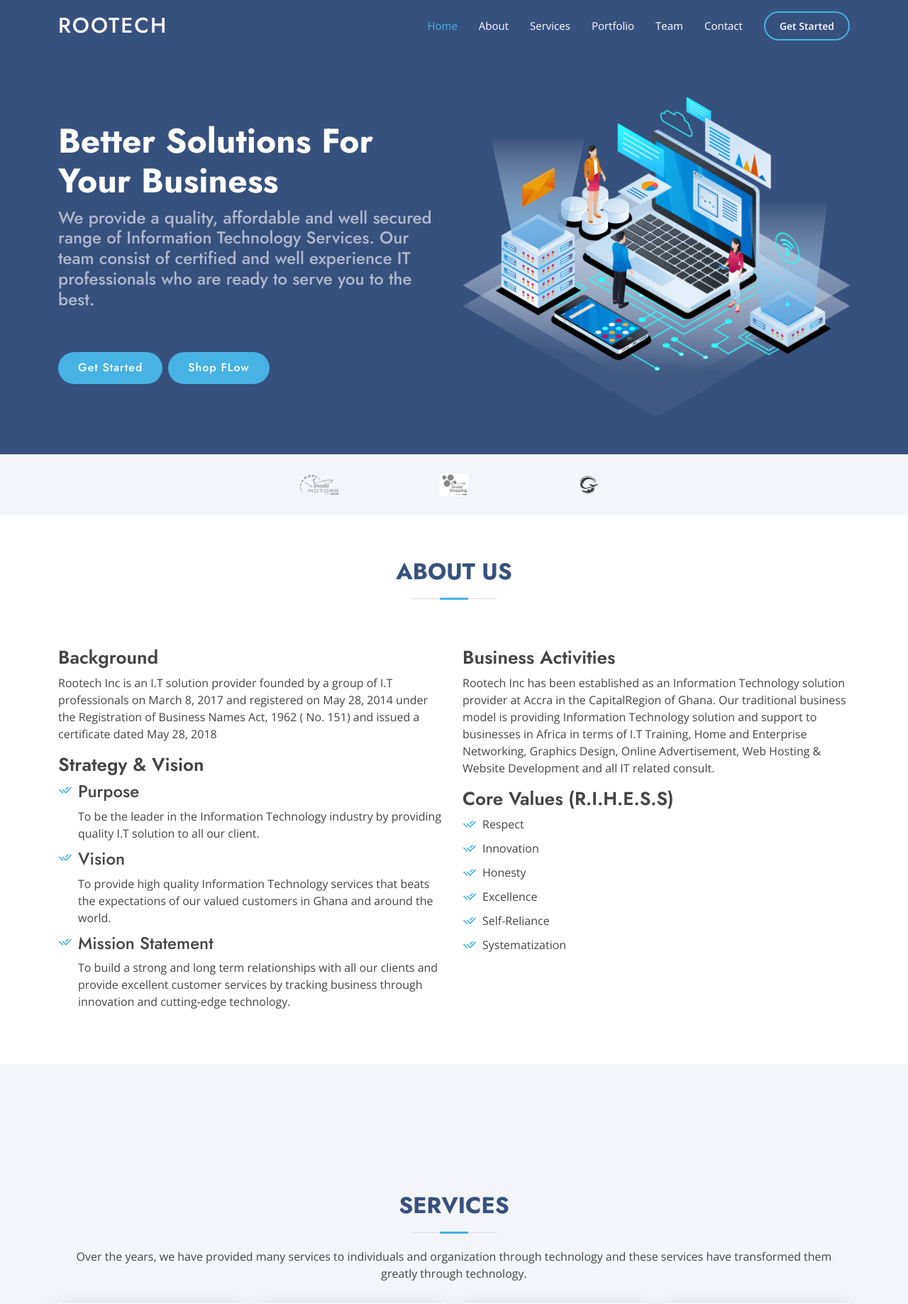
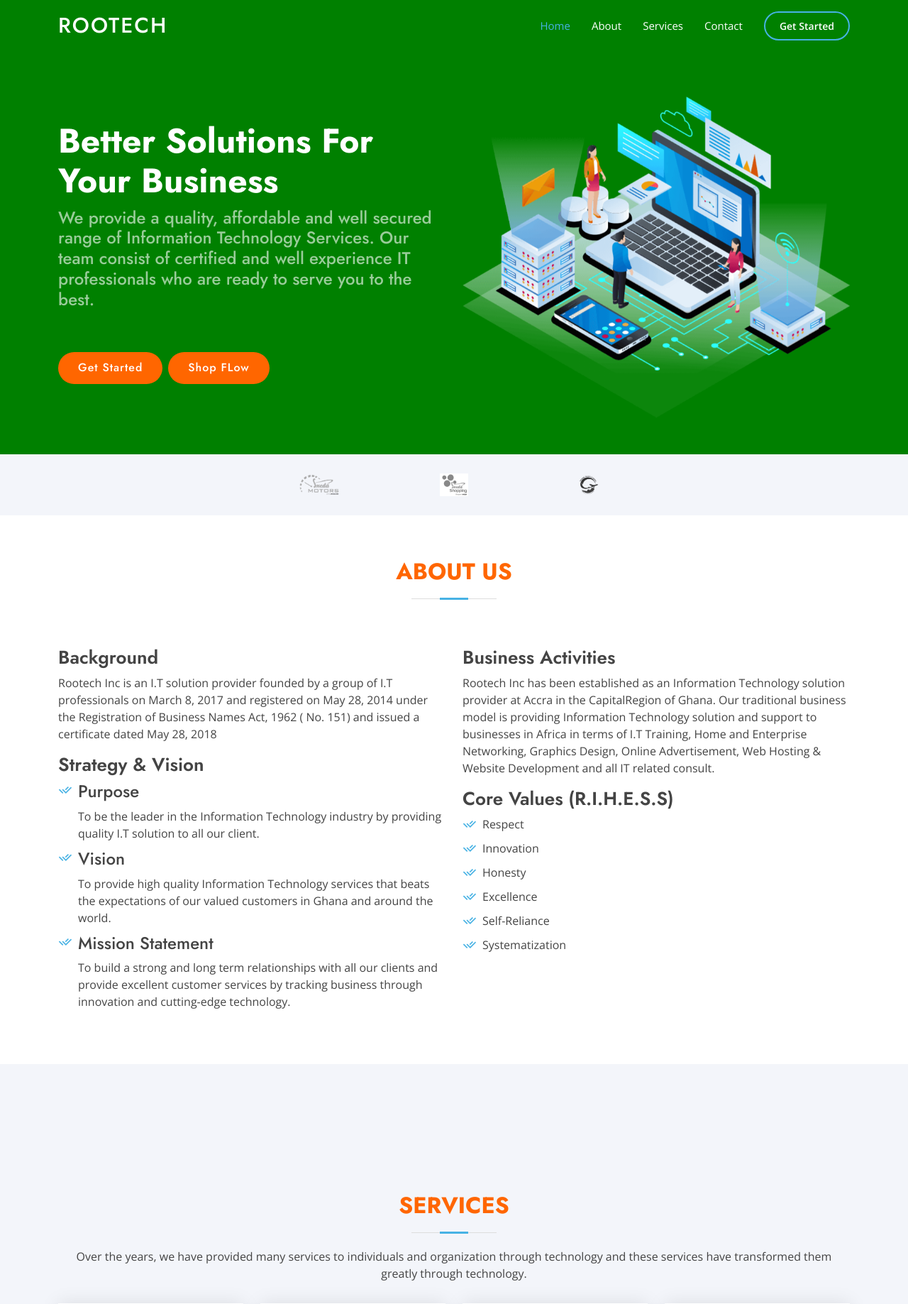
Before and after one commit to rootleet/rootech, a PHP site: page / in a window 1280 px wide. Shown: the top 1837 px of the page at 71% size. Run offline with PHP 8.4, Linux system fonts and the light colour scheme.

Commit message:
Make color contexual

```diff
--- a/assets/css/style.css
+++ b/assets/css/style.css
@@ -43,7 +43,7 @@
   bottom: 0;
   z-index: 9999;
   overflow: hidden;
-  background: #37517e;
+  background: #008000;
 }
 
 #preloader:before {
@@ -125,7 +125,7 @@
 
 #header.header-scrolled,
 #header.header-inner-pages {
-  background: rgba(40, 58, 90, 0.9);
+  background: #008000;
 }
 
 #header .logo {
@@ -209,7 +209,7 @@
 .navbar .getstarted:hover,
 .navbar .getstarted:focus:hover {
   color: #fff;
-  background: #31a9e1;
+  background: #008000;
 }
 
 .navbar .dropdown ul {
@@ -396,7 +396,7 @@
 #hero {
   width: 100%;
   height: 80vh;
-  background: #37517e;
+  background: #008000;
 }
 
 #hero .container {
@@ -428,7 +428,7 @@
   transition: 0.5s;
   margin: 10px 0 0 0;
   color: #fff;
-  background: #47b2e4;
+  background: #ff6600;
 }
 
 #hero .btn-get-started:hover {
@@ -553,7 +553,7 @@
   margin-bottom: 20px;
   padding-bottom: 20px;
   position: relative;
-  color: #37517e;
+  color: #ff6600;
 }
 
 .section-title h2::before {
@@ -1668,7 +1668,7 @@
 --------------------------------------------------------------*/
 #footer {
   font-size: 14px;
-  background: #37517e;
+  background: #008000;
 }
 
 #footer .footer-newsletter {
--- a/index.html
+++ b/index.html
@@ -51,8 +51,8 @@
           <li><a class="nav-link scrollto active" href="#hero">Home</a></li>
           <li><a class="nav-link scrollto" href="#about">About</a></li>
           <li><a class="nav-link scrollto" href="#services">Services</a></li>
-          <li><a class="nav-link   scrollto" href="#portfolio">Portfolio</a></li>
-          <li><a class="nav-link scrollto" href="#team">Team</a></li>
+          <!-- <li><a class="nav-link   scrollto" href="#portfolio">Portfolio</a></li>
+          <li><a class="nav-link scrollto" href="#team">Team</a></li> -->
 <!--          <li class="dropdown"><a href="#"><span>Drop Down</span> <i class="bi bi-chevron-down"></i></a>-->
 <!--            <ul>-->
 <!--              <li><a href="#">Drop Down 1</a></li>-->
```
